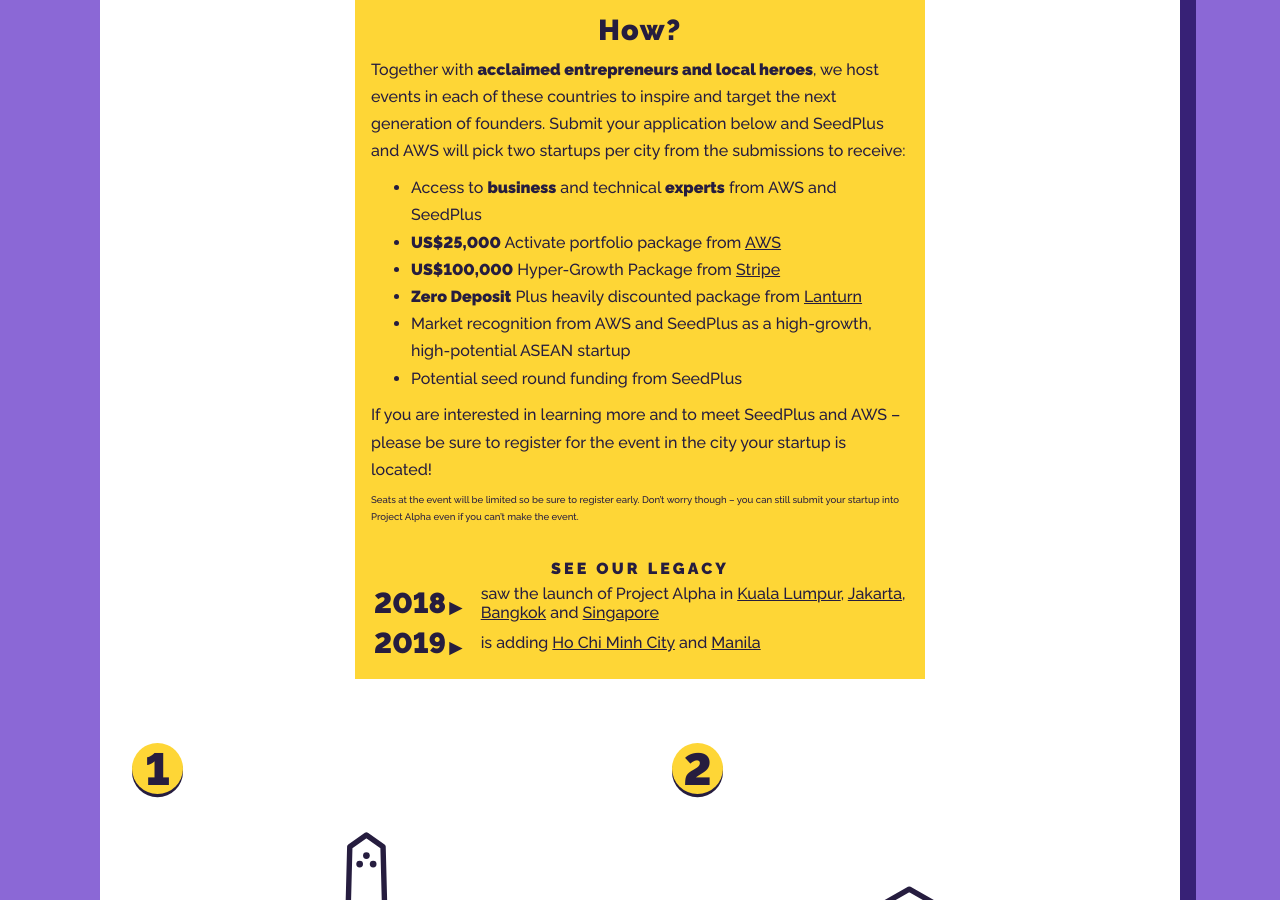
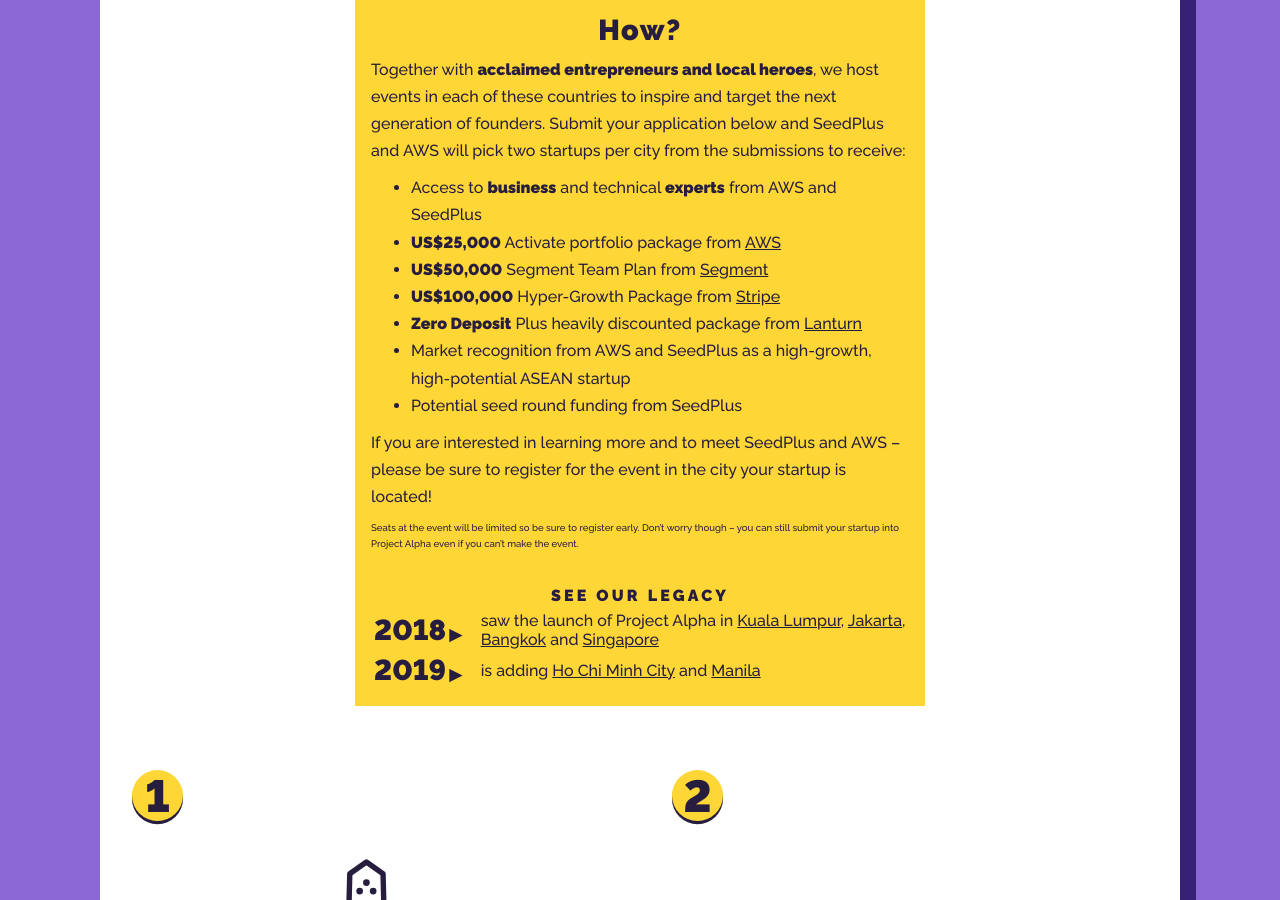
Before and after one commit to seedplus/alpha.seedplus.com, a Jekyll site: the page built from index.html, in a window 1280 px wide and 900 px high, scrolled down 1032 px. Built offline with Jekyll 4.4.1, drawn with Linux system fonts in a browser that asks for light colours.

Commit message:
Update index.html
fixed my segment delete row error

```diff
--- a/index.html
+++ b/index.html
@@ -56,6 +56,7 @@
       <ul>
         <li>Access to <strong>business</strong> and technical <strong>experts</strong> from AWS and SeedPlus</li>
         <li><strong>US$25,000</strong> Activate portfolio package from <a href='https://aws.amazon.com'>AWS</a></li>
+        <li><strong>US$50,000</strong> Segment Team Plan from <a href='https://segment.com'>Segment</a></li>
         <li><strong>US$100,000</strong> Hyper-Growth Package from <a href='https://stripe.com/'>Stripe</a></li>
         <li><strong>Zero Deposit</strong> Plus heavily discounted package from <a href='https://www.golanturn.com'>Lanturn</a></li>
         <li>Market recognition from AWS and SeedPlus as a high-growth, high-potential ASEAN startup</li>
```
